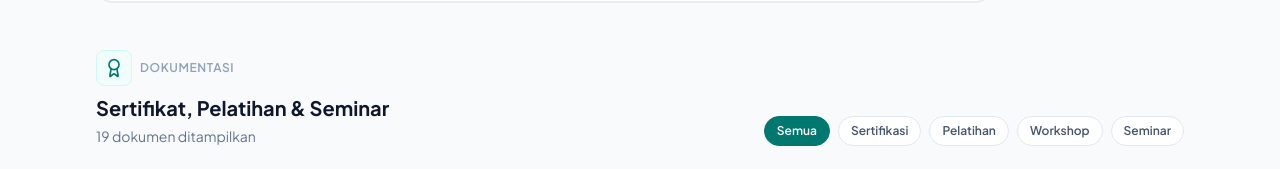
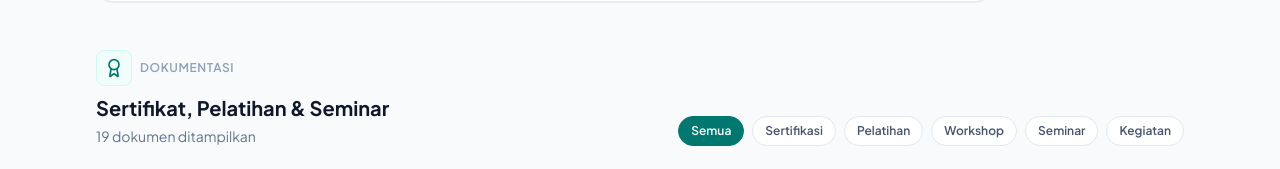
Before and after one commit to nikennuraifahs/portofolio-niken-nuraifah-suherlan, a React (Vite) app: page / in a window 1280 px wide. Shown: the part 5231-5400 px from the top of the page. Built offline with nearby package versions, Linux system fonts and the light colour scheme; grey boxes are pictures that could not be loaded.

Commit message:
Add 'Kegiatan' filter to certifications

```diff
--- a/src/components/EducationCertifications.tsx
+++ b/src/components/EducationCertifications.tsx
@@ -7,7 +7,7 @@ export default function EducationCertifications() {
   const [selectedImageIndex, setSelectedImageIndex] = useState(0);
   const [activeFilter, setActiveFilter] = useState('Semua');
 
-  const filters = ['Semua', 'Sertifikasi', 'Pelatihan', 'Workshop', 'Seminar'];
+  const filters = ['Semua', 'Sertifikasi', 'Pelatihan', 'Workshop', 'Seminar', 'Kegiatan'];
 
   const filteredCertificates = useMemo(() => {
     if (activeFilter === 'Semua') return certificationsData;
```
